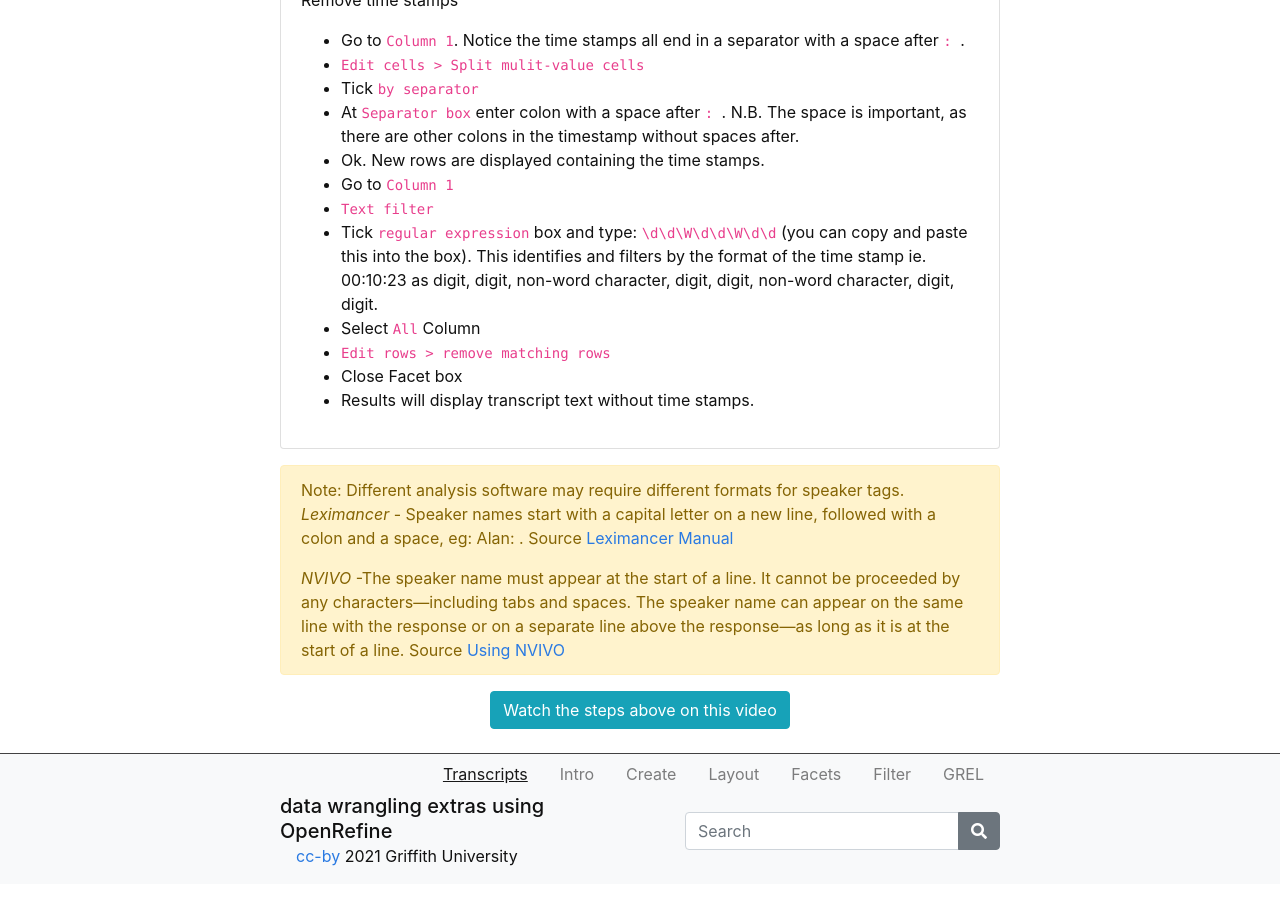
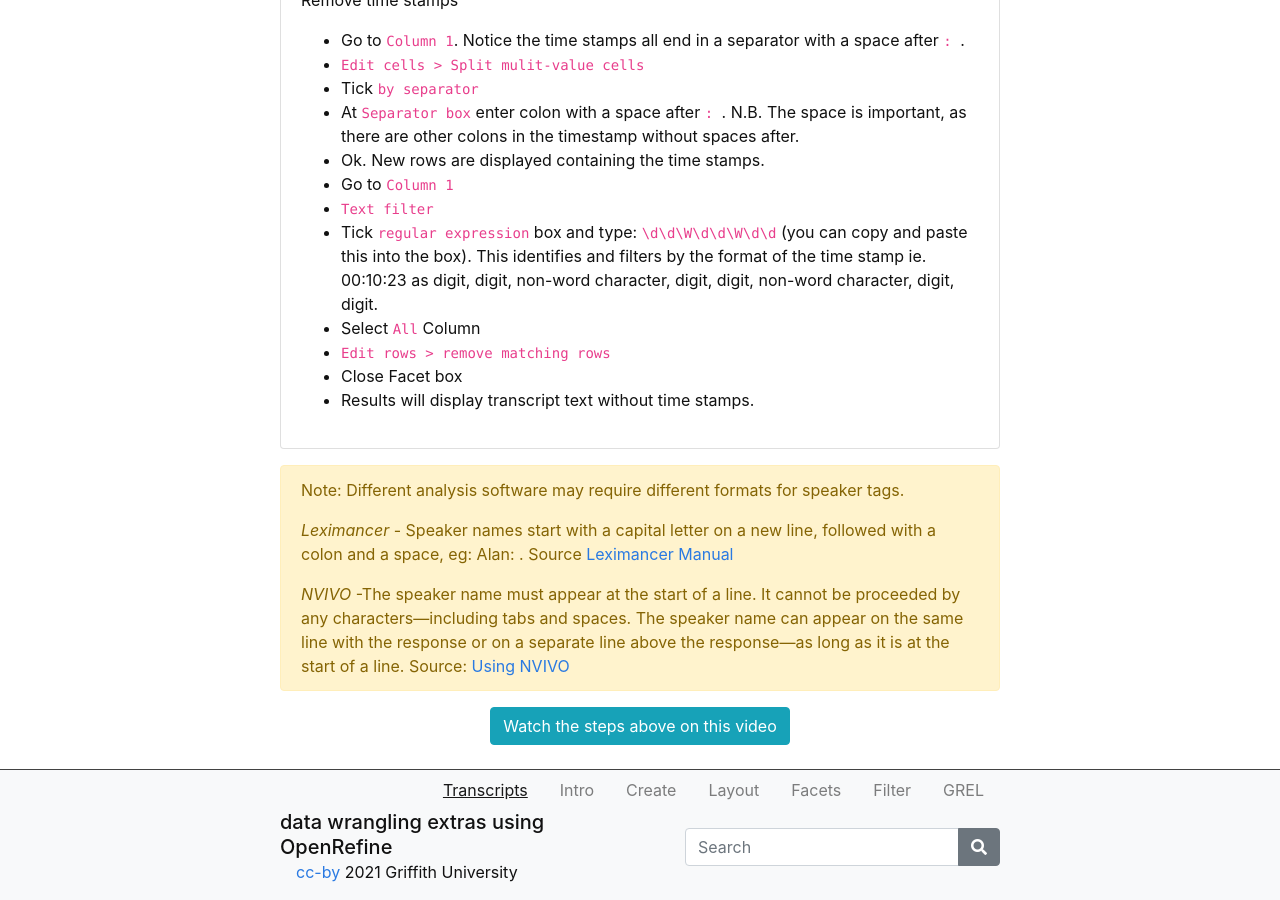
Before and after one commit to GriffithUniLibrary/OpenRefineExtras, a Jekyll site: the page built from content/0-Transcripts.md, in a window 1280 px wide and 900 px high, scrolled down 3200 px. Built offline with Jekyll 4.4.1, drawn with Linux system fonts in a browser that asks for light colours.

```diff
--- a/content/0-Transcripts.md
+++ b/content/0-Transcripts.md
@@ -98,10 +98,11 @@ Remove time stamps
 {% include card.md header="Option Two - for transcripts that need retain speaker tags" text=text %}
 
 {% capture alert %}Note: Different analysis software may require different formats for speaker tags.
+
 *Leximancer* - Speaker names start with a capital letter on a new line, followed with a colon and a space, eg: Alan: . Source [Leximancer Manual](https://doc.leximancer.com/doc/LeximancerManual.pdf)
 
 *NVIVO* -The speaker name must appear at the start of a line. It cannot be proceeded by any characters—including tabs and spaces.
-The speaker name can appear on the same line with the response or on a separate line above the response—as long as it is at the start of a line. Source [Using NVIVO](https://help-nv.qsrinternational.com/12/win/v12.1.99-d3ea61/Content/coding/automatic-coding-documents.htm)
+The speaker name can appear on the same line with the response or on a separate line above the response—as long as it is at the start of a line. Source: [Using NVIVO](https://help-nv.qsrinternational.com/12/win/v12.1.99-d3ea61/Content/coding/automatic-coding-documents.htm)
 {% endcapture %}
 {% include alert.md text=alert color="warning" %}
 
```
